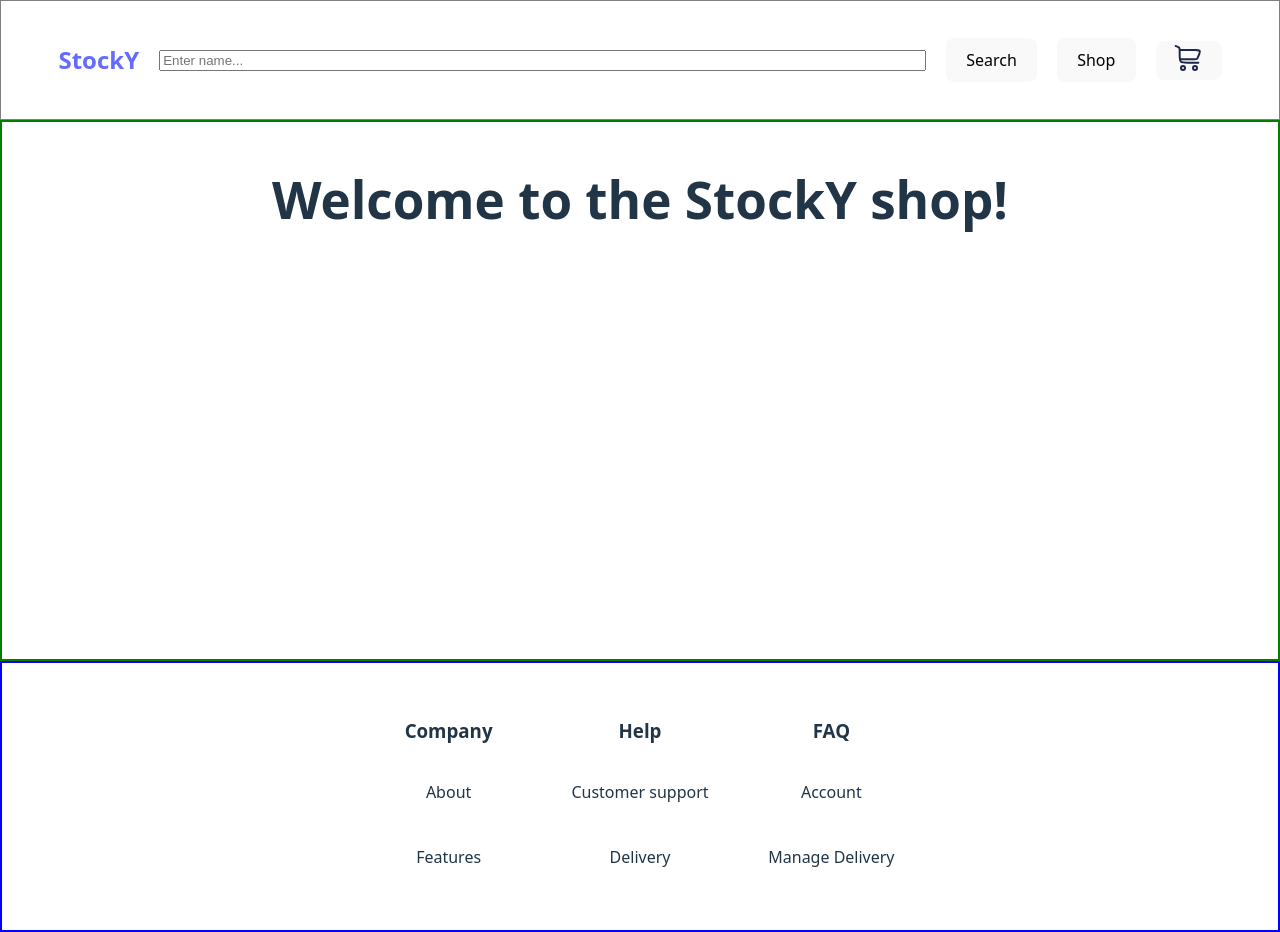
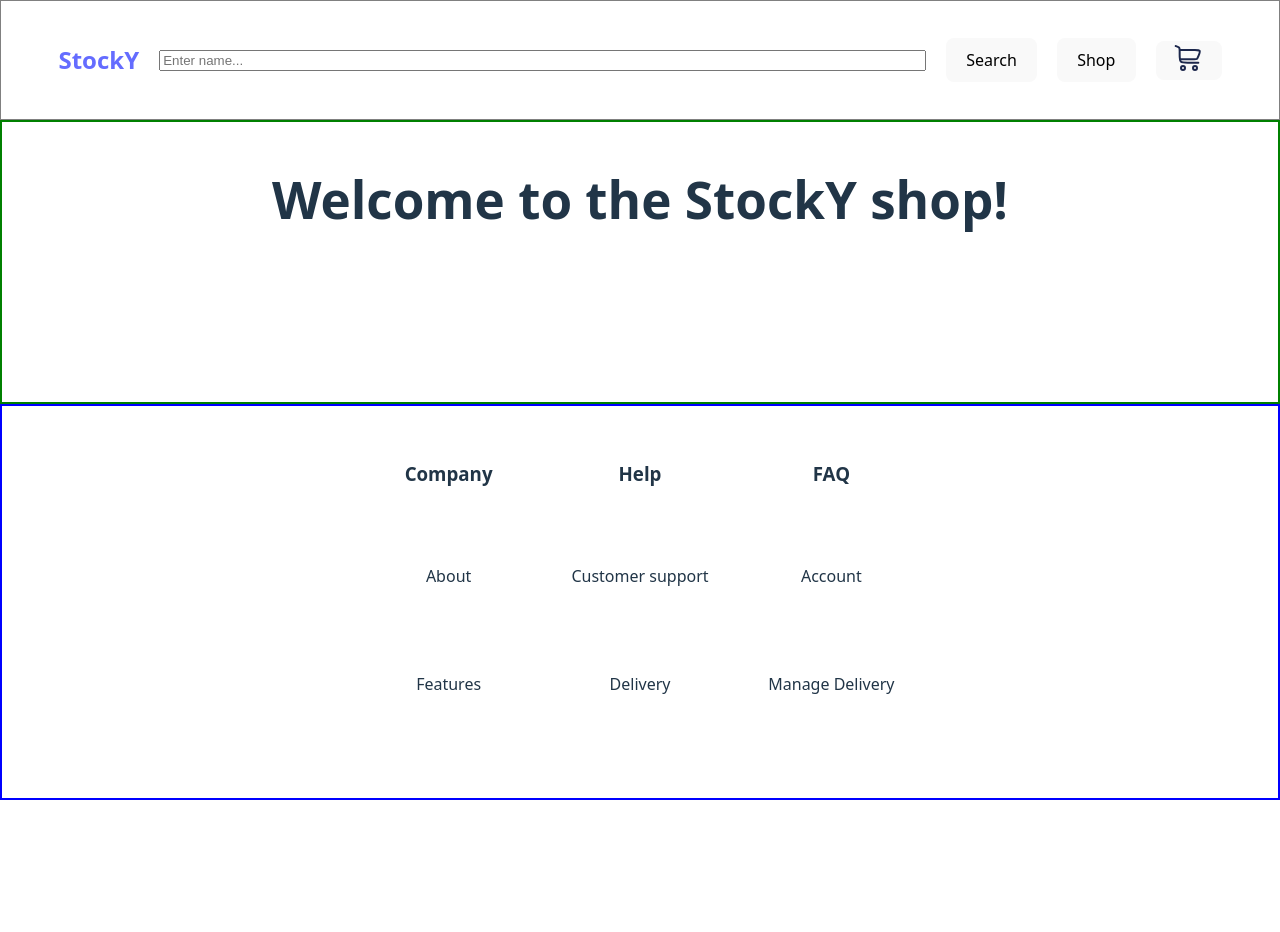
Before and after one commit to kamron-dev/shopping-cart, a React (Vite) app: page / in a window 1280 px wide. After the commit the page ends 800 px from the top, so only its background shows below. Built offline with nearby package versions, Linux system fonts and the light colour scheme.

Commit message:
footer height fixed with 120px auto auto

```diff
--- a/src/App.css
+++ b/src/App.css
@@ -4,7 +4,7 @@
   text-align: center;
 
   display: grid;
-  grid-template-rows: 120px 2fr 0.5fr;
+  grid-template-rows: 120px auto auto;
   width: 100%;
   min-height: 100vh;
 
```
